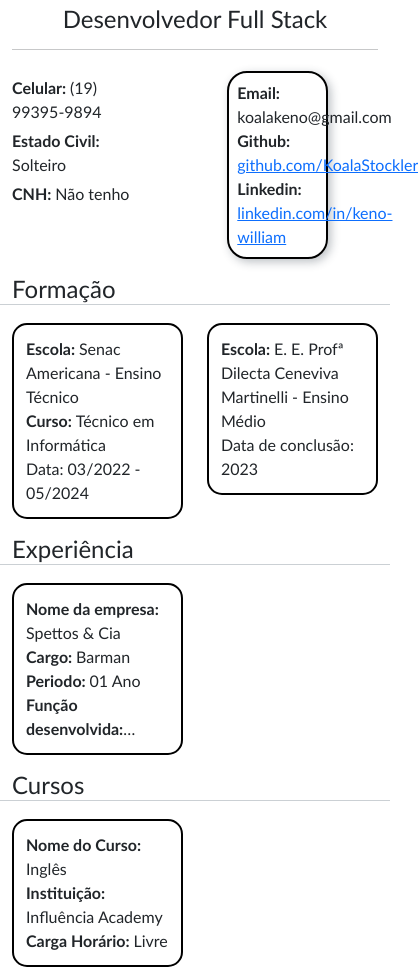
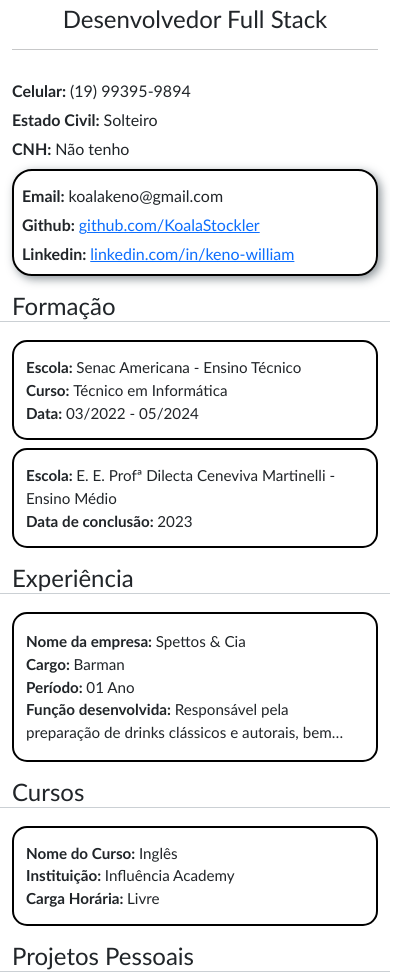
Before and after one commit to KoalaStockler/KoalaStockler.github.io, a plain HTML site: page index.html in a window 390 px wide. Shown: the part 77-1057 px from the top of the page, 418 px wide, since content can reach past the window. Drawn offline with nearby package versions, Linux system fonts and the light colour scheme.

Commit message:
Atividade curriculo

```diff
--- a/css/style.css
+++ b/css/style.css
@@ -1,14 +1,33 @@
+@media (max-width: 768px) {
+    .titulo-nome h1 {
+        font-size: 2rem;
+    }
+
+    .titulo-nome h5 {
+        font-size: 1.2rem;
+    }
+
+    .cartao {
+        padding: 10px;
+        font-size: 0.95rem;
+    }
+
+    .dados-contato>div {
+        width: 100%;
+    }
+}
+
 * {
-    font-family: 'Calibri', Cambria;
+    font-family: 'Calibri', Cambria, sans-serif;
     box-sizing: border-box;
 }
 
-.titulo-nome > h1 {
+.titulo-nome>h1 {
     font-size: 3rem;
     font-weight: 400;
 }
 
-.titulo-nome > h5 {
+.titulo-nome>h5 {
     font-size: 1.5rem;
     font-weight: 300;
 }
@@ -25,27 +44,27 @@
     text-transform: capitalize;
 }
 
-.dados-contato > div {
-    width: 50%;
-    margin: 0 auto;
+.dados-contato>div {
+    width: 100%;
+    max-width: 500px;
     border: 2px solid black;
     border-radius: 20px;
-    box-shadow: 3px 3px 10px rgba(37, 51, 62, 0.3);
+    box-shadow: 3px 3px 10px rgba(37, 51, 62, 0.522);
     display: flex;
     flex-direction: column;
     padding: 10px;
     transition: box-shadow 0.3s ease;
 }
 
-.dados-pessoais > label,
-.dados-contato > label {
+.dados-pessoais>label,
+.dados-contato>div>label {
     margin-top: 5px;
 }
 
-.formacao > h3,
-.experiencia > h3,
-.cursos > h3,
-.projetos > h3 {
+.formacao>h3,
+.experiencia>h3,
+.cursos>h3,
+.projetos>h3 {
     border-bottom: 1px solid #cbd0d4;
     font-size: 1.5rem;
     font-weight: 400;
@@ -73,7 +92,7 @@
 
 .cartao:hover {
     transform: scale(1.015);
-    box-shadow: 4px 6px 14px rgba(0, 0, 0, 0.1);
+    box-shadow: 4px 6px 14px rgba(37, 51, 62, 0.522);
     max-height: 1000px;
 }
 
@@ -91,6 +110,6 @@
     display: block;
 }
 
-.cartao > label > span {
+.cartao>label>span {
     font-weight: bold;
 }
--- a/index.html
+++ b/index.html
@@ -4,7 +4,7 @@
 <head>
     <meta charset="UTF-8">
     <meta name="viewport" content="width=device-width, initial-scale=1.0">
-    <title>Curriculo</title>
+    <title>Currículo</title>
     <link href="https://cdn.jsdelivr.net/npm/bootstrap@5.3.6/dist/css/bootstrap.min.css" rel="stylesheet"
         integrity="sha384-4Q6Gf2aSP4eDXB8Miphtr37CMZZQ5oXLH2yaXMJ2w8e2ZtHTl7GptT4jmndRuHDT" crossorigin="anonymous">
     <link rel="stylesheet" href="./css/style.css">
@@ -17,72 +17,78 @@
             <h5 class="objetivo">Desenvolvedor Full Stack</h5>
             <hr>
         </div>
-        <section class="row dados">
-            <div class="dados-pessoais col">
-                <label class="contato"><strong>Celular: </strong>(19) 99395-9894</label>
-                <label class="estado-civil"><strong>Estado Civil: </strong>Solteiro</label>
-                <label class="cnh"><strong>CNH: </strong>Não tenho</label>
+
+        <section class="row row-cols-1 row-cols-md-2 dados">
+            <div class="dados-pessoais col mt-2">
+                <label><strong>Celular: </strong>(19) 99395-9894</label>
+                <label><strong>Estado Civil: </strong>Solteiro</label>
+                <label><strong>CNH: </strong>Não tenho</label>
             </div>
-            <div class="dados-contato col">
-                <div class="p-2">
-                    <label class="email">
-                        <strong>Email: </strong>koalakeno@gmail.com
-                    </label>
-                    <label class="github">
-                        <strong>Github: </strong>
+            <div class="dados-contato col mt-2">
+                <div class="p-2 mx-auto">
+                    <label><strong>Email: </strong>koalakeno@gmail.com</label>
+                    <label><strong>Github: </strong>
                         <a href="https://github.com/KoalaStockler" target="_blank">github.com/KoalaStockler</a>
                     </label>
-                    <label class="linkedin">
-                        <strong>Linkedin: </strong>
+                    <label><strong>Linkedin: </strong>
                         <a href="https://www.linkedin.com/in/keno-william-0a4739270/"
                             target="_blank">linkedin.com/in/keno-william</a>
                     </label>
                 </div>
             </div>
         </section>
+
         <section class="row formacao mt-3">
             <h3>Formação</h3>
-            <main class="col-6 mt-2">
+            <main class="col-12 col-md-6 mt-2">
                 <div class="cartao">
                     <label><span>Escola: </span>Senac Americana - Ensino Técnico</label>
                     <label><span>Curso: </span>Técnico em Informática</label>
-                    <label>Data: 03/2022 - 05/2024</label>
+                    <label><span>Data: </span>03/2022 - 05/2024</label>
                 </div>
             </main>
-            <main class="col-6 mt-2">
+            <main class="col-12 col-md-6 mt-2">
                 <div class="cartao">
                     <label><span>Escola: </span>E. E. Profª Dilecta Ceneviva Martinelli - Ensino Médio</label>
-                    <label>Data de conclusão: 2023</label>
+                    <label><span>Data de conclusão: </span>2023</label>
                 </div>
             </main>
         </section>
+
         <section class="row experiencia mt-3">
             <h3>Experiência</h3>
-            <main class="col-6 mt-2">
+            <main class="col-12 col-md-6 mt-2">
                 <div class="cartao">
                     <label><span>Nome da empresa: </span>Spettos & Cia</label>
                     <label><span>Cargo: </span>Barman</label>
-                    <label><span>Periodo: </span>01 Ano</label>
-                    <label class="textinho"><span>Função desenvolvida: </span>Responsável pela preparação de drinks clássicos e autorais, bem como pela montagem e entrega de bebidas variadas. Atendimento direto ao cliente, garantindo qualidade, agilidade e cordialidade no serviço prestado.</label>
+                    <label><span>Período: </span>01 Ano</label>
+                    <label class="textinho"><span>Função desenvolvida: </span>Responsável pela preparação de drinks
+                        clássicos e autorais, bem como pela montagem e entrega de bebidas variadas. Atendimento direto
+                        ao cliente, garantindo qualidade, agilidade e cordialidade no serviço prestado.</label>
                 </div>
             </main>
         </section>
+
         <section class="row cursos mt-3">
             <h3>Cursos</h3>
-            <main class="col-6 mt-2">
+            <main class="col-12 col-md-6 mt-2">
                 <div class="cartao">
                     <label><span>Nome do Curso: </span>Inglês</label>
                     <label><span>Instituição: </span>Influência Academy</label>
-                    <label><span>Carga Horário: </span>Livre</label>
+                    <label><span>Carga Horária: </span>Livre</label>
                 </div>
             </main>
         </section>
+
         <section class="row projetos mt-3">
             <h3>Projetos Pessoais</h3>
-            <main class="col-6 mt-2">
+            <main class="col-12 col-md-6 mt-2">
                 <div class="cartao">
                     <label><span>Local: </span>Senac - Americana</label>
-                    <label class="textinho"><span>Projeto: </span>Um projeto integrador feito no com o objetivo de ensinar sobre Hardware a alunos do local, ensinando a como fazer limpeza preventiva e corretiva, montar e desmontar computadores e sobre componentes existentes em um computador e sua importância.</label>
+                    <label class="textinho"><span>Projeto: </span>Um projeto integrador feito com o objetivo de ensinar
+                        sobre Hardware a alunos do local, ensinando a como fazer limpeza preventiva e corretiva, montar
+                        e desmontar computadores e sobre componentes existentes em um computador e sua
+                        importância.</label>
                 </div>
             </main>
         </section>
```
